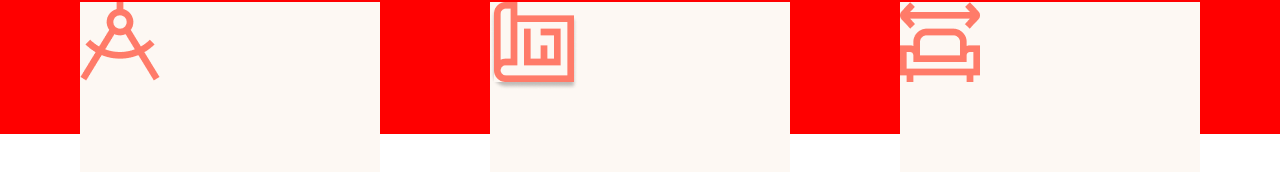
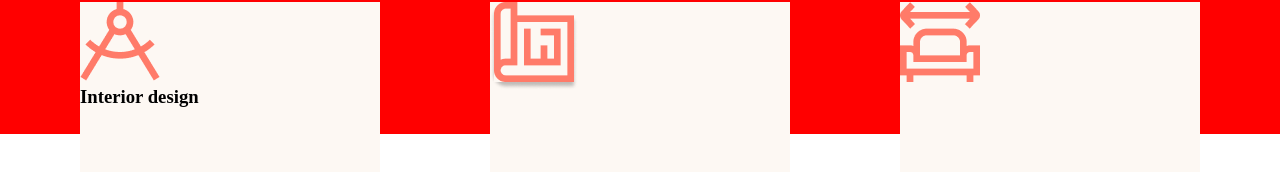
Before and after one commit to gabrieljcoutinho/Projeto-Archi-Firm, a React (Create React App) app: page / in a window 1280 px wide. Shown: the part 1450-1622 px from the top of the page. Built offline with nearby package versions, Linux system fonts and the light colour scheme.

Commit message:
titulo div arquitetura servicos

```diff
--- a/src/components/Arquitetura.jsx
+++ b/src/components/Arquitetura.jsx
@@ -24,6 +24,7 @@ const Arquitetura = () => {
 
     <div className="arquiteturasDivConteudo">
 <img src={imgArquitetura1} alt="" />
+<h3>Interior design</h3>
     </div>
 
     <div className="arquiteturasDivConteudo">
```
